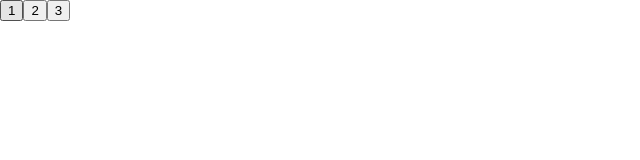
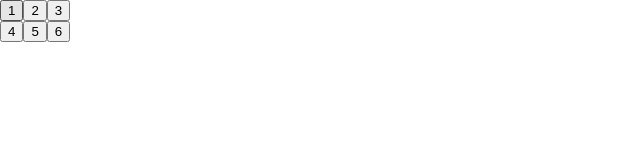
Before and after one commit to Mordechai-Weiss/my-react-app, a React (Vite) app: page / in a window 1280 px wide. Shown: the top 160 px of the page, without its empty margins (0-640 px from the left). Built offline with nearby package versions, Linux system fonts and the light colour scheme.

Commit message:
Render the second board row

```diff
--- a/src/App.jsx
+++ b/src/App.jsx
@@ -6,6 +6,11 @@ export default function Board() {
         <button className="square">2</button>
         <button className="square">3</button>
       </div>
+      <div className="board-row">
+        <button className="square">4</button>
+        <button className="square">5</button>
+        <button className="square">6</button>
+      </div>
     </>
   );
 }
```
